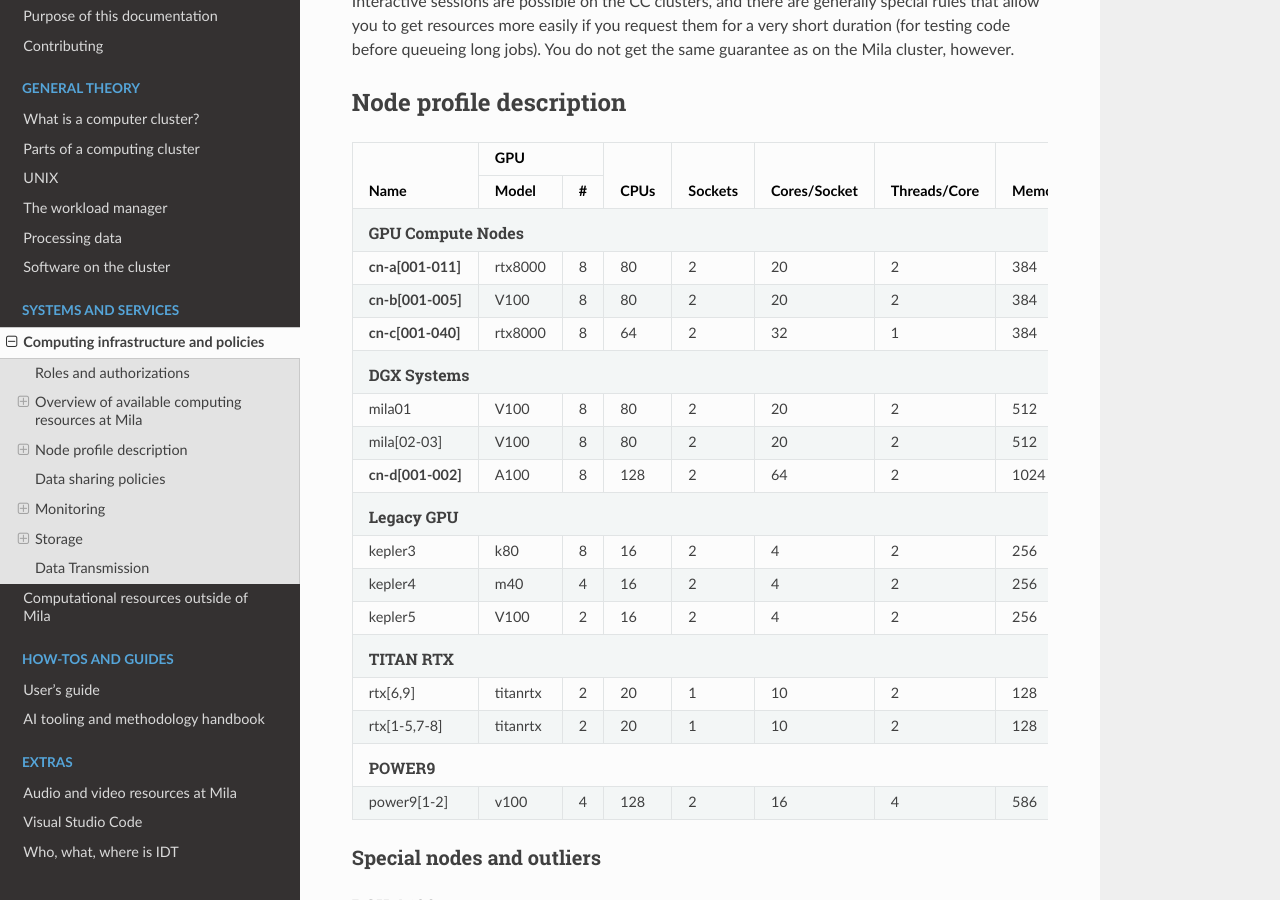
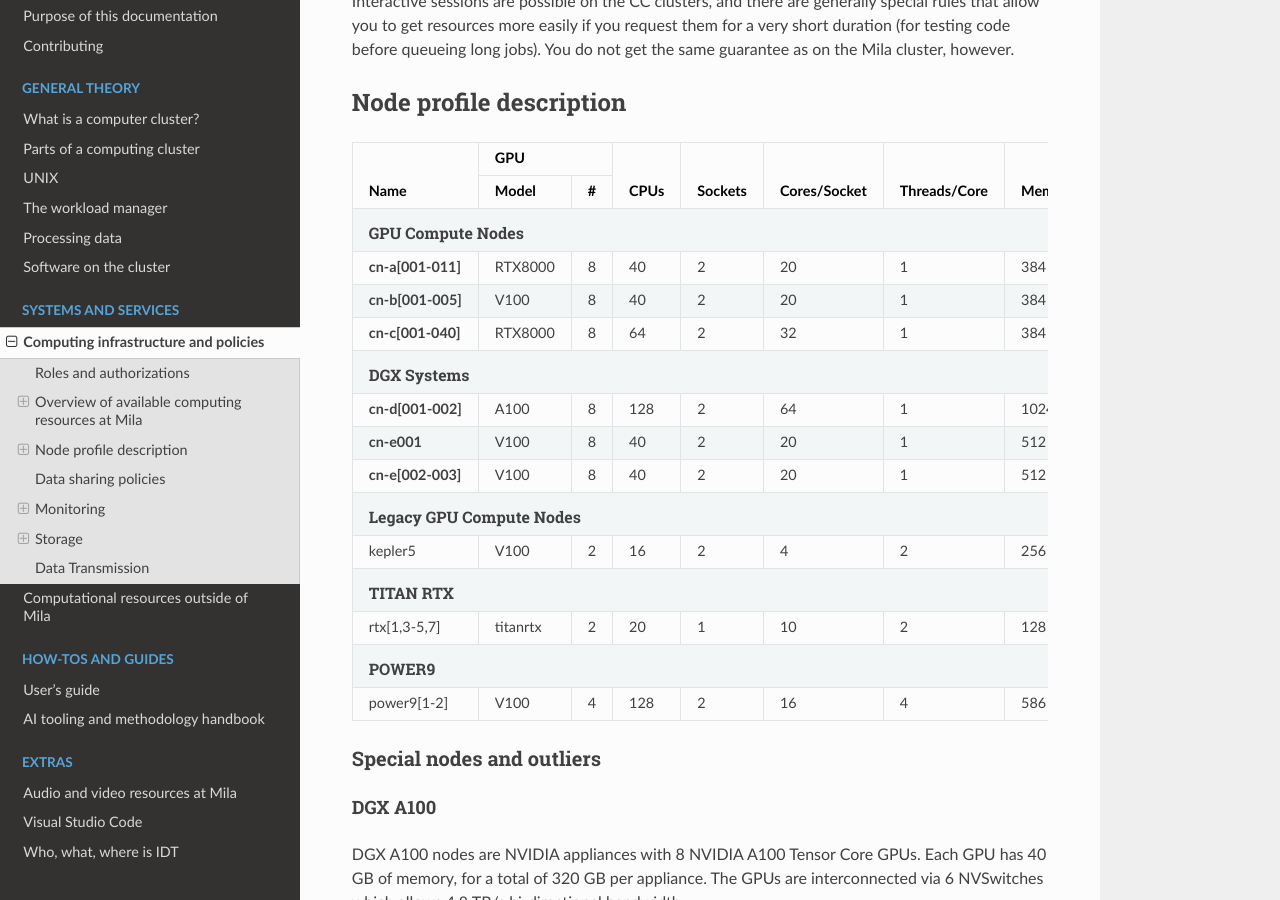
Before and after one commit to mila-iqia/mila-docs, a Sphinx documentation site: the page built from docs/Information.rst, in a window 1280 px wide and 900 px high, scrolled down 1198 px. Built offline with Sphinx 7.4.7 and the Read the Docs theme 2.0.0, drawn with Linux system fonts in a browser that asks for light colours.

Commit message:
Update compute specs
 - HT/SMT was disabled on the `cn` nodes, there is a single thread per
   core now.
 - The DGX-1 `milaXX` were renamed `cn-eXXX`.
 - Old K80 and M40 were removed (`kepler[3-4]`)
 - rtx[2,6,8,9] are not available anymore

```diff
--- a/docs/Information_nodes.rst
+++ b/docs/Information_nodes.rst
@@ -21,37 +21,31 @@ Node profile description
 +=======================================+==========+===+======+=========+==============+==============+=============+==============+========+=====================+
 | :h:`<h5 style="margin: 5px 0 0 0;">GPU Compute Nodes</h5>`                                                                                                      |
 +---------------------------------------+----------+---+------+---------+--------------+--------------+-------------+--------------+--------+---------------------+
-| **cn-a[001-011]**                     | rtx8000  | 8 |  80  |    2    |      20      |       2      |     384     |      3.6     | x86_64 |      turing,48gb    |
+| **cn-a[001-011]**                     | RTX8000  | 8 |  40  |    2    |      20      |       1      |     384     |      3.6     | x86_64 |      turing,48gb    |
 +---------------------------------------+----------+---+------+---------+--------------+--------------+-------------+--------------+--------+---------------------+
-| **cn-b[001-005]**                     | V100     | 8 |  80  |    2    |      20      |       2      |     384     |      3.6     | x86_64 |  volta,nvlink,32gb  |
+| **cn-b[001-005]**                     | V100     | 8 |  40  |    2    |      20      |       1      |     384     |      3.6     | x86_64 |  volta,nvlink,32gb  |
 +---------------------------------------+----------+---+------+---------+--------------+--------------+-------------+--------------+--------+---------------------+
-| **cn-c[001-040]**                     | rtx8000  | 8 |  64  |    2    |      32      |       1      |     384     |      3       | x86_64 |     turing,48gb     |
+| **cn-c[001-040]**                     | RTX8000  | 8 |  64  |    2    |      32      |       1      |     384     |      3       | x86_64 |     turing,48gb     |
 +---------------------------------------+----------+---+------+---------+--------------+--------------+-------------+--------------+--------+---------------------+
 | :h:`<h5 style="margin: 5px 0 0 0;">DGX Systems</h5>`                                                                                                            |
 +---------------------------------------+----------+---+------+---------+--------------+--------------+-------------+--------------+--------+---------------------+
-| mila01                                | V100     | 8 |  80  |    2    |      20      |       2      |     512     |      7       | x86_64 |      volta,16gb     |
+| **cn-d[001-002]**                     | A100     | 8 |  128 |    2    |      64      |       1      |    1024     |     14       | x86_64 | ampere,nvlink,40gb  |
 +---------------------------------------+----------+---+------+---------+--------------+--------------+-------------+--------------+--------+---------------------+
-| mila[02-03]                           | V100     | 8 |  80  |    2    |      20      |       2      |     512     |      7       | x86_64 |      volta,32gb     |
+| **cn-e001**                           | V100     | 8 |  40  |    2    |      20      |       1      |     512     |      7       | x86_64 |      volta,16gb     |
 +---------------------------------------+----------+---+------+---------+--------------+--------------+-------------+--------------+--------+---------------------+
-| **cn-d[001-002]**                     | A100     | 8 |  128 |    2    |      64      |       2      |    1024     |     14       | x86_64 | ampere,nvlink,40gb  |
+| **cn-e[002-003]**                     | V100     | 8 |  40  |    2    |      20      |       1      |     512     |      7       | x86_64 |      volta,32gb     |
 +---------------------------------------+----------+---+------+---------+--------------+--------------+-------------+--------------+--------+---------------------+
-| :h:`<h5 style="margin: 5px 0 0 0;">Legacy GPU</h5>`                                                                                                             |
-+---------------------------------------+----------+---+------+---------+--------------+--------------+-------------+--------------+--------+---------------------+
-| kepler3                               | k80      | 8 |  16  |    2    |       4      |       2      |     256     |      3.6     | x86_64 |     kepler,12gb     |
-+---------------------------------------+----------+---+------+---------+--------------+--------------+-------------+--------------+--------+---------------------+
-| kepler4                               | m40      | 4 |  16  |    2    |       4      |       2      |     256     |      3.6     | x86_64 |    maxwell,24gb     |
+| :h:`<h5 style="margin: 5px 0 0 0;">Legacy GPU Compute Nodes</h5>`                                                                                               |
 +---------------------------------------+----------+---+------+---------+--------------+--------------+-------------+--------------+--------+---------------------+
 | kepler5                               | V100     | 2 |  16  |    2    |       4      |       2      |     256     |      3.6     | x86_64 |      volta,16gb     |
 +---------------------------------------+----------+---+------+---------+--------------+--------------+-------------+--------------+--------+---------------------+
 | :h:`<h5 style="margin: 5px 0 0 0;">TITAN RTX</h5>`                                                                                                              |
 +---------------------------------------+----------+---+------+---------+--------------+--------------+-------------+--------------+--------+---------------------+
-| rtx[6,9]                              | titanrtx | 2 |  20  |    1    |      10      |       2      |     128     |      3.6     | x86_64 |     turing,24gb     |
-+---------------------------------------+----------+---+------+---------+--------------+--------------+-------------+--------------+--------+---------------------+
-| rtx[1-5,7-8]                          | titanrtx | 2 |  20  |    1    |      10      |       2      |     128     |      0.93    | x86_64 |     turing,24gb     |
+| rtx[1,3-5,7]                          | titanrtx | 2 |  20  |    1    |      10      |       2      |     128     |      0.93    | x86_64 |     turing,24gb     |
 +---------------------------------------+----------+---+------+---------+--------------+--------------+-------------+--------------+--------+---------------------+
 | :h:`<h5 style="margin: 5px 0 0 0;">POWER9</h5>`                                                                                                                 |
 +---------------------------------------+----------+---+------+---------+--------------+--------------+-------------+--------------+--------+---------------------+
-| power9[1-2]                           | v100     | 4 |  128 |    2    |      16      |       4      |     586     |      0.88    | power9 |  volta,nvlink,16gb  |
+| power9[1-2]                           | V100     | 4 |  128 |    2    |      16      |       4      |     586     |      0.88    | power9 |  volta,nvlink,16gb  |
 +---------------------------------------+----------+---+------+---------+--------------+--------------+-------------+--------------+--------+---------------------+
 
 
```
